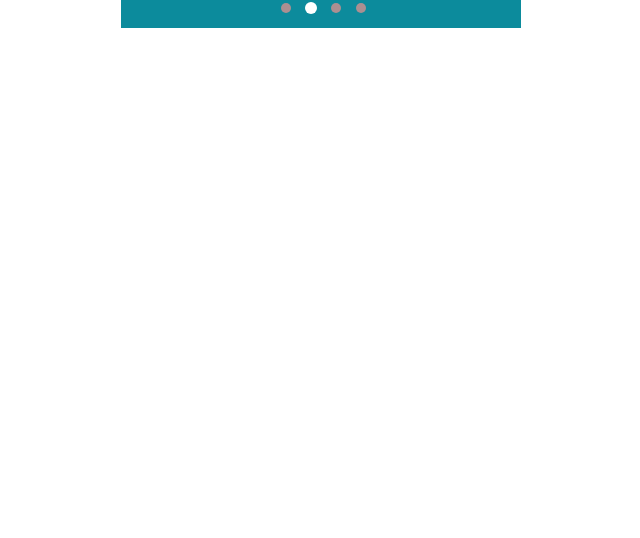
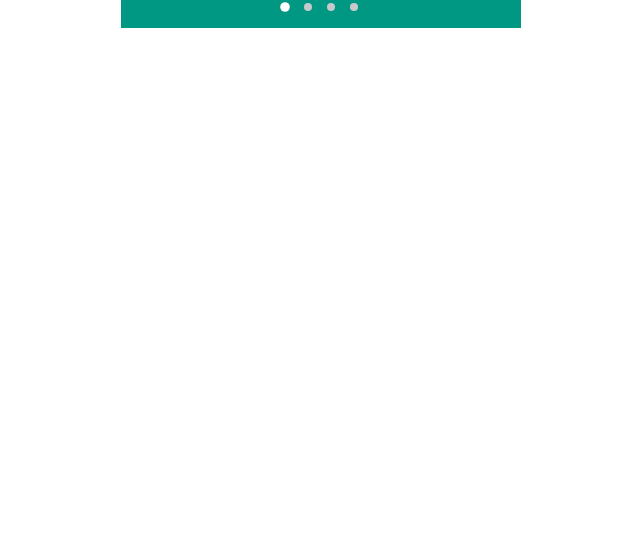
Before and after one commit to LastNeveral/Learn-Web, a plain HTML site: page javascript/DOM-获取元素/DOM对象轮播图.html in a window 1280 px wide. Shown: the part 262-800 px from the top of the page, without its empty margins (319-959 px from the left). Drawn offline with Linux system fonts and the light colour scheme.

Commit message:
finish 轮播图

```diff
--- a/javascript/DOM-获取元素/DOM对象.html
+++ b/javascript/DOM-获取元素/DOM对象轮播图.html
@@ -58,11 +58,11 @@
         .point {
             float: left;
             margin-right: 15px;
-            width: 10px;
-            height: 10px;
-            background-color: #ab8f91;
+            width: 8px;
+            height: 8px;
+            background-color: #c8c9cc;
 
-            border-radius: 5px;
+            border-radius: 4px;
             margin-top: 15px;
 
             transition: all .3s;
@@ -130,38 +130,61 @@
     </div>
 
     <script>
-        function change_img() {
-            let index = i % 4
-            imgs.src = `img/${index + 1}.jpg`
-            if (index == 0) {
-                li[3].classList.remove('changed')
-            }
-            else
-                li[index - 1].classList.remove('changed')
-            li[index].classList.add('changed')
-            lis.style.backgroundColor = colors[index]
-            i++
-        }
 
+        // 初始化
         const imgs = document.querySelector('img')
-        const li = document.querySelectorAll('li')
+        const point = document.querySelectorAll('.point')
         const lis = document.querySelector('.lis')
         const colors = ['#009783', '#0c8b9c', '#e69369', '#663399']
 
-        let random = Math.ceil(Math.random() * 4)
-        console.log(random)
-        console.log(imgs)
-        console.log(lis)
+        let random = Math.floor(Math.random() * 4)
+        // console.log(random)
+        // console.log(imgs)
+        // console.log(lis)
         // console.log("img/${random}.jpg")
+
+        // function point_cc(color) {
+        //     for (let i = 0; i < point.length; i++) {
+        //         point[i].style.backgroundColor = color
+        //         point[i].style.opacity = 0.4
+        //     }
+        // }
+
+        // 事件监听与增加index
+        for (let j = 0; j < point.length; j++) {
+            point[j].dataset.index = j
+            point[j].addEventListener('click', function () {
+                let old_changed = document.querySelector('.changed')
+                old_changed.classList.remove('changed')
+                point[j].classList.add('changed')
+                imgs.src = `img/${j}.jpg`
+                lis.style.backgroundColor = colors[j]
+            })
+        }
 
         // 随机开始
         imgs.src = `img/${random}.jpg`
-        li[random - 1].classList.add('changed')
-        lis.style.backgroundColor = colors[random - 1]
+        point[random].classList.add('changed')
+        lis.style.backgroundColor = colors[random]
+        // point_cc(colors[random])
+        // console.log(point)
 
-        let i = random
-        // // 自动转化
-        setInterval(change_img, 2000)
+        // let i = random
+        // 自动转化
+        setInterval(function change_img() {
+            let old_changed = document.querySelector('.changed')
+            console.log(old_changed.dataset.index)
+            let old_index = Number(old_changed.dataset.index)
+            point[old_index].classList.remove('changed')
+
+            if (old_index == 3) {
+                old_index = -1
+            }
+
+            imgs.src = `img/${old_index + 1}.jpg`
+            point[old_index + 1].classList.add('changed')
+            lis.style.backgroundColor = colors[old_index + 1]
+        }, 3000)
 
 
     </script>
```
Also changed, not shown: javascript/DOM-获取元素/img/0.jpg (added), javascript/DOM-获取元素/img/1.jpg, javascript/DOM-获取元素/img/2.jpg, javascript/DOM-获取元素/img/3.jpg, javascript/DOM-获取元素/img/4.jpg (deleted).
